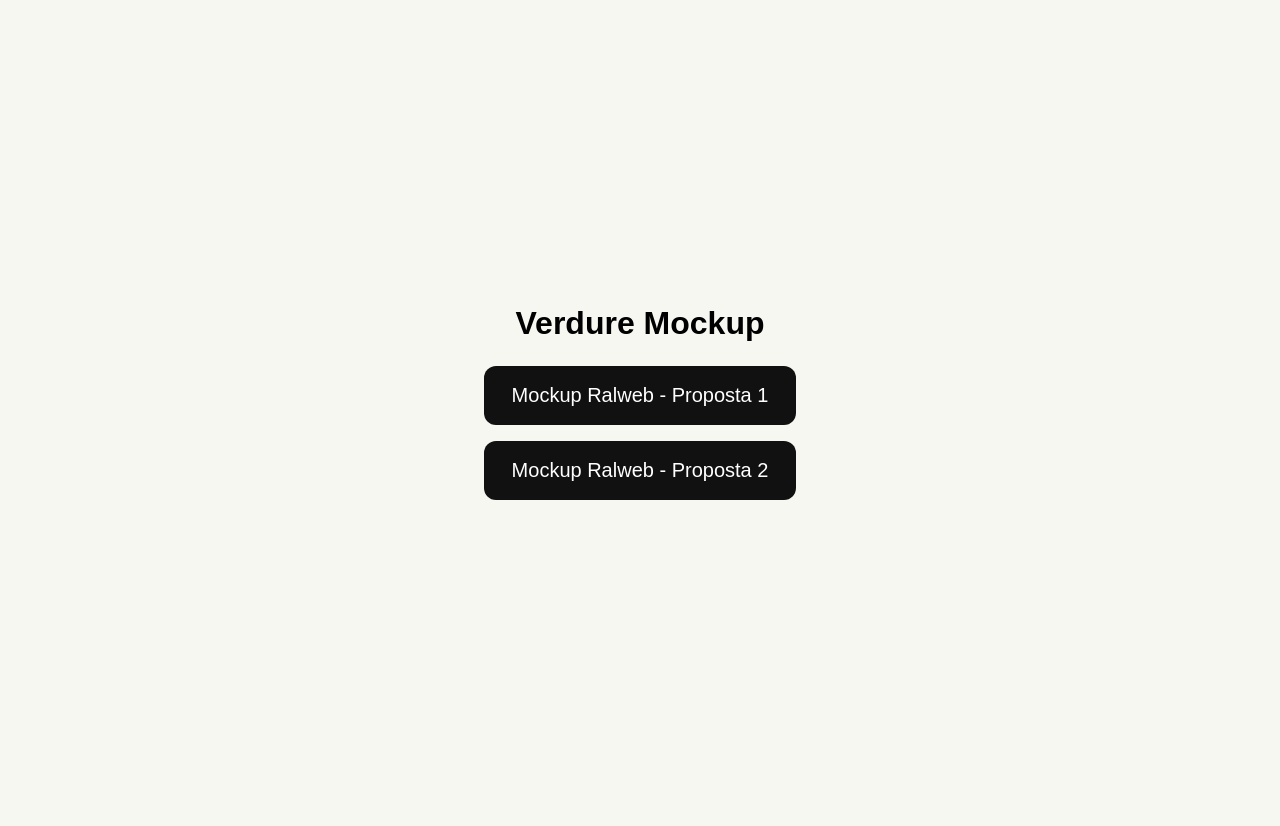
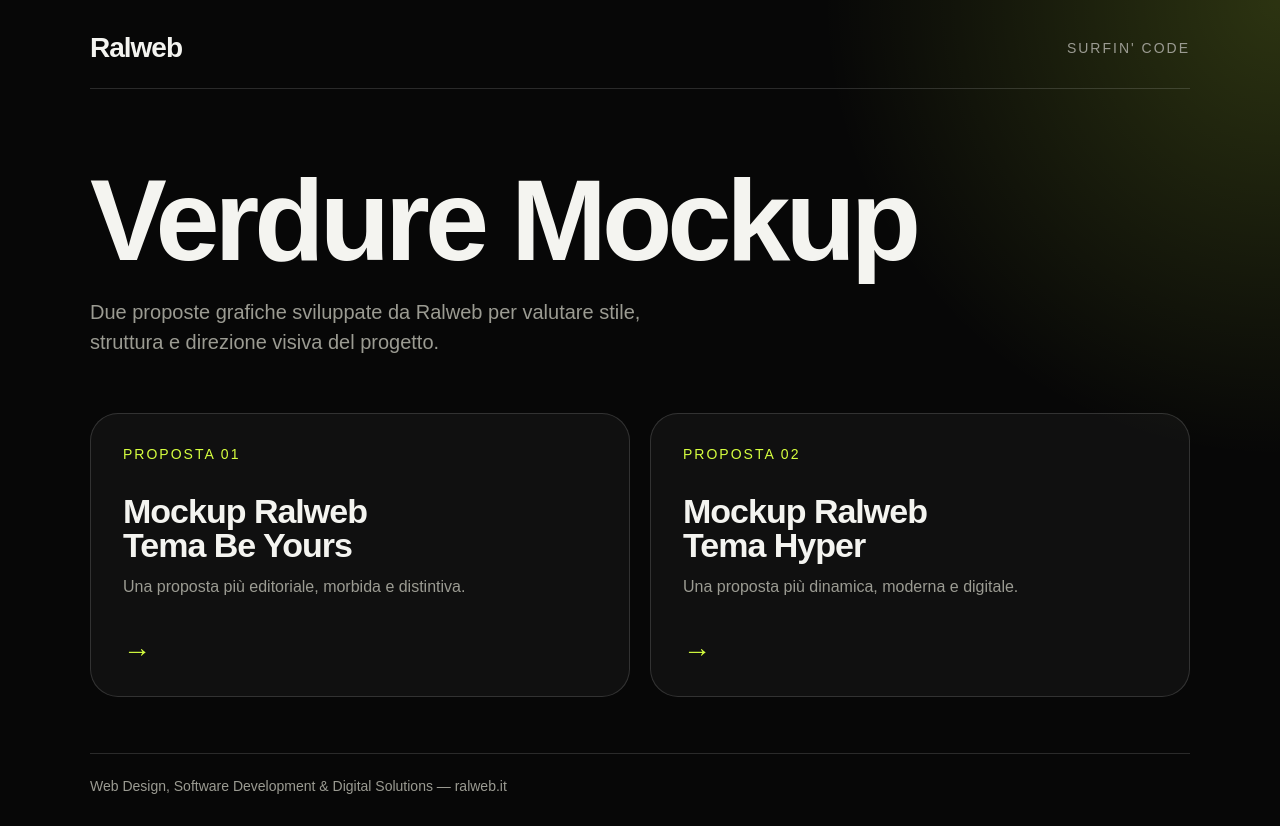
Before and after one commit to Ralweb/Verdure_mockup_1, a plain HTML site: page index.html in a window 1280 px wide. Before the commit the page ends 800 px from the top, so only its background shows below. Drawn offline with Linux system fonts and the light colour scheme.

Commit message:
Add files via upload

```diff
--- a/index.html
+++ b/index.html
@@ -3,19 +3,180 @@
 <head>
   <meta charset="utf-8">
   <meta name="viewport" content="width=device-width, initial-scale=1">
-  <title>Verdure Mockup</title>
+  <title>Verdure Mockup | Ralweb</title>
   <style>
-    body { font-family: Arial, sans-serif; display: grid; place-items: center; min-height: 100vh; margin: 0; background: #f7f7f2; }
-    main { text-align: center; padding: 40px; }
-    h1 { margin-bottom: 24px; }
-    a { display: block; margin: 16px; padding: 18px 28px; background: #111; color: white; text-decoration: none; border-radius: 12px; font-size: 20px; }
+    :root {
+      --bg: #070707;
+      --text: #f4f4f0;
+      --muted: #9b9b92;
+      --line: rgba(255,255,255,.14);
+      --accent: #d6ff3f;
+    }
+
+    * { box-sizing: border-box; }
+
+    body {
+      margin: 0;
+      min-height: 100vh;
+      font-family: Arial, Helvetica, sans-serif;
+      background: radial-gradient(circle at top right, rgba(214,255,63,.18), transparent 30%), var(--bg);
+      color: var(--text);
+      display: flex;
+      align-items: center;
+      justify-content: center;
+      padding: 32px;
+    }
+
+    main {
+      width: 100%;
+      max-width: 1100px;
+    }
+
+    .top {
+      display: flex;
+      justify-content: space-between;
+      align-items: center;
+      margin-bottom: 80px;
+      border-bottom: 1px solid var(--line);
+      padding-bottom: 24px;
+    }
+
+    .logo {
+      font-size: 28px;
+      font-weight: 800;
+      letter-spacing: -1px;
+    }
+
+    .tag {
+      color: var(--muted);
+      font-size: 14px;
+      text-transform: uppercase;
+      letter-spacing: 2px;
+    }
+
+    h1 {
+      font-size: clamp(48px, 9vw, 120px);
+      line-height: .9;
+      letter-spacing: -5px;
+      margin: 0 0 24px;
+      max-width: 900px;
+    }
+
+    .subtitle {
+      max-width: 560px;
+      color: var(--muted);
+      font-size: 20px;
+      line-height: 1.5;
+      margin-bottom: 56px;
+    }
+
+    .cards {
+      display: grid;
+      grid-template-columns: repeat(2, minmax(0, 1fr));
+      gap: 20px;
+    }
+
+    a {
+      color: inherit;
+      text-decoration: none;
+    }
+
+    .card {
+      border: 1px solid var(--line);
+      border-radius: 28px;
+      padding: 32px;
+      min-height: 220px;
+      background: rgba(255,255,255,.04);
+      transition: .25s ease;
+      display: flex;
+      flex-direction: column;
+      justify-content: space-between;
+    }
+
+    .card:hover {
+      transform: translateY(-6px);
+      border-color: var(--accent);
+      background: rgba(214,255,63,.08);
+    }
+
+    .number {
+      color: var(--accent);
+      font-size: 14px;
+      letter-spacing: 2px;
+      text-transform: uppercase;
+      margin-bottom: 32px;
+    }
+
+    .card h2 {
+      font-size: 34px;
+      line-height: 1;
+      margin: 0 0 16px;
+      letter-spacing: -1px;
+    }
+
+    .card p {
+      color: var(--muted);
+      margin: 0;
+      font-size: 16px;
+    }
+
+    .arrow {
+      margin-top: 36px;
+      font-size: 28px;
+      color: var(--accent);
+    }
+
+    footer {
+      margin-top: 56px;
+      color: var(--muted);
+      font-size: 14px;
+      border-top: 1px solid var(--line);
+      padding-top: 24px;
+    }
+
+    @media (max-width: 760px) {
+      .top { margin-bottom: 48px; }
+      .cards { grid-template-columns: 1fr; }
+      h1 { letter-spacing: -3px; }
+    }
   </style>
 </head>
 <body>
   <main>
+    <div class="top">
+      <div class="logo">Ralweb</div>
+      <div class="tag">Surfin' code</div>
+    </div>
+
     <h1>Verdure Mockup</h1>
-    <a href="/be-yours.html">Mockup Ralweb - Proposta 1</a>
-    <a href="/hyper.html">Mockup Ralweb - Proposta 2</a>
+
+    <p class="subtitle">
+      Due proposte grafiche sviluppate da Ralweb per valutare stile, struttura e direzione visiva del progetto.
+    </p>
+
+    <section class="cards">
+      <a class="card" href="./be-yours.html">
+        <div>
+          <div class="number">Proposta 01</div>
+          <h2>Mockup Ralweb<br>Tema Be Yours</h2>
+          <p>Una proposta più editoriale, morbida e distintiva.</p>
+        </div>
+        <div class="arrow">→</div>
+      </a>
+
+      <a class="card" href="./hyper.html">
+        <div>
+          <div class="number">Proposta 02</div>
+          <h2>Mockup Ralweb<br>Tema Hyper</h2>
+          <p>Una proposta più dinamica, moderna e digitale.</p>
+        </div>
+        <div class="arrow">→</div>
+      </a>
+    </section>
+
+    <footer>
+      Web Design, Software Development & Digital Solutions — ralweb.it
+    </footer>
   </main>
 </body>
 </html>
```
